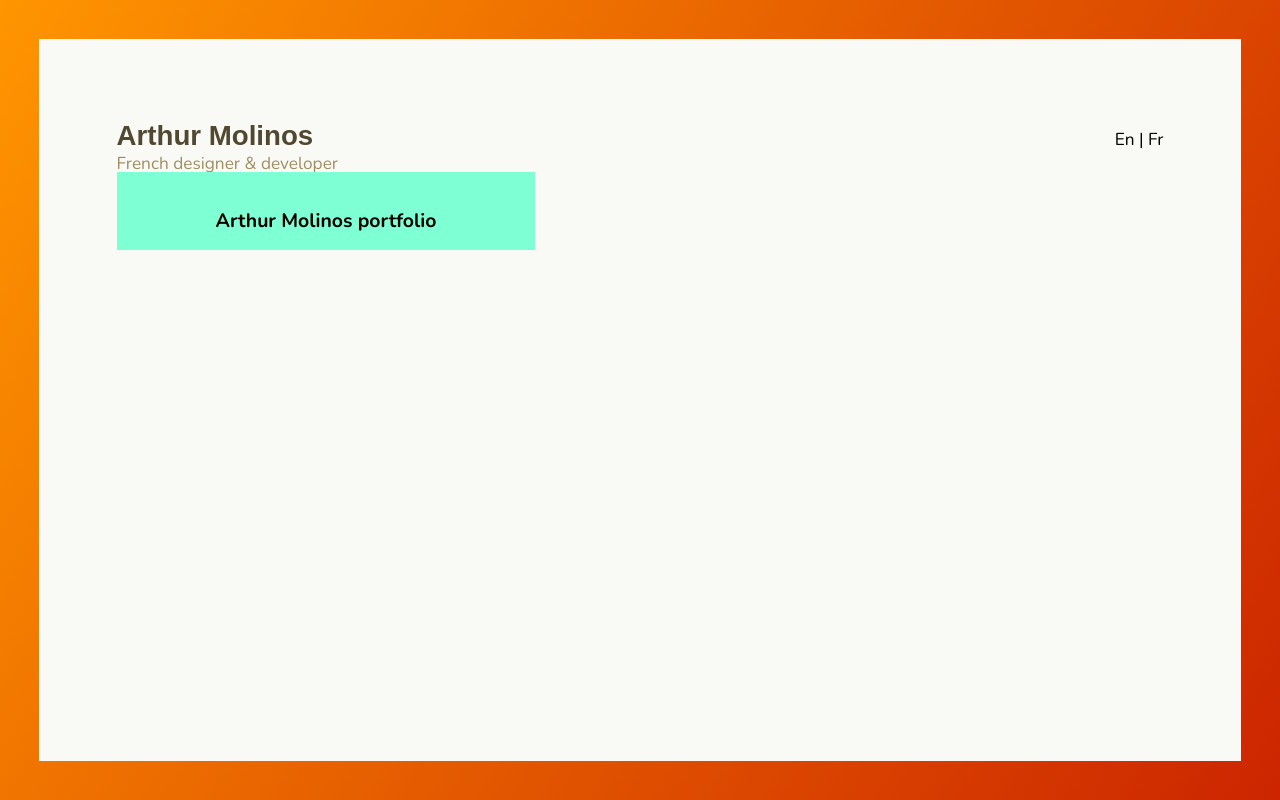
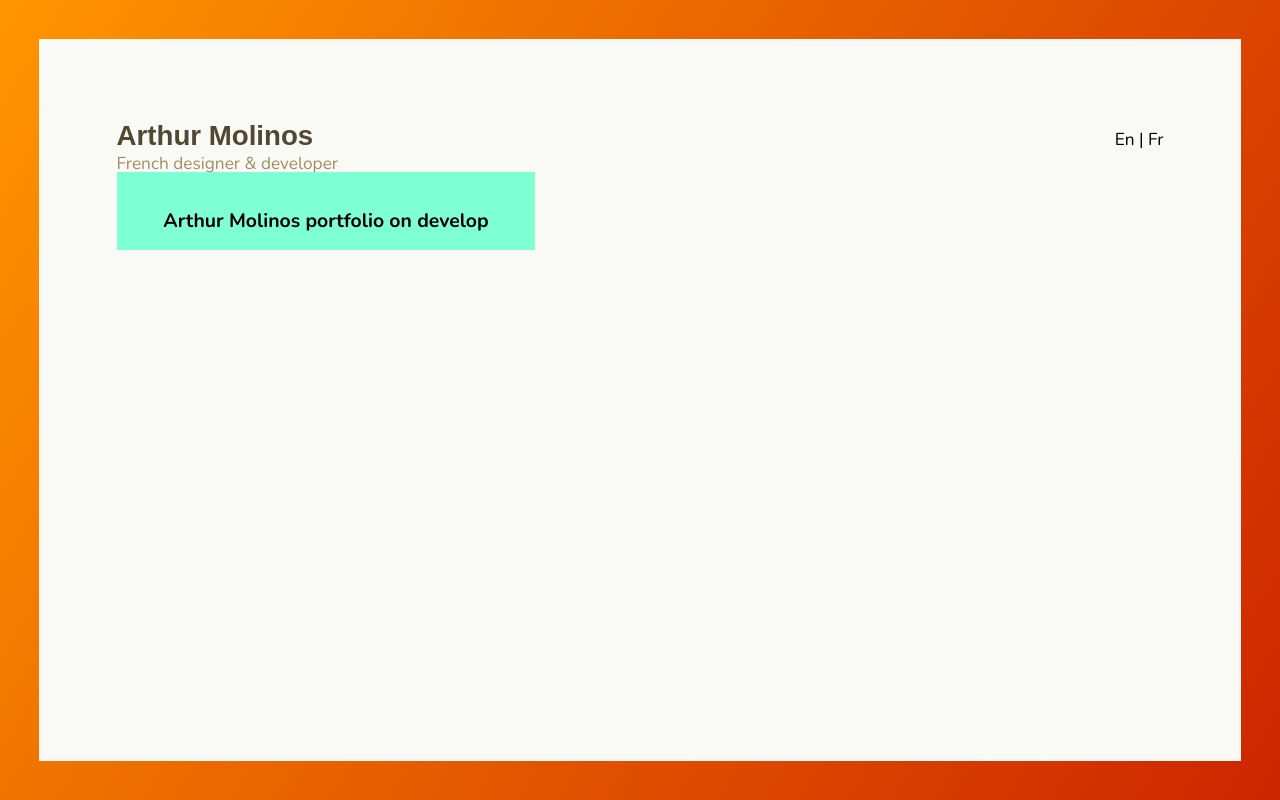
Before and after one commit to cparthur/portfolio, a Next.js app: page / in a window 1280 px wide. Built offline with nearby package versions, Linux system fonts and the light colour scheme.

Commit message:
:alembic: Try push on develop without deployment

```diff
--- a/layouts/landing/LandingGrid.tsx
+++ b/layouts/landing/LandingGrid.tsx
@@ -4,7 +4,7 @@ import media from 'styles/media';
 
 const LandingGrid = () => (
     <Grid>
-        <Title>Arthur Molinos portfolio</Title>
+        <Title>Arthur Molinos portfolio on develop</Title>
     </Grid>
 );
 
```
